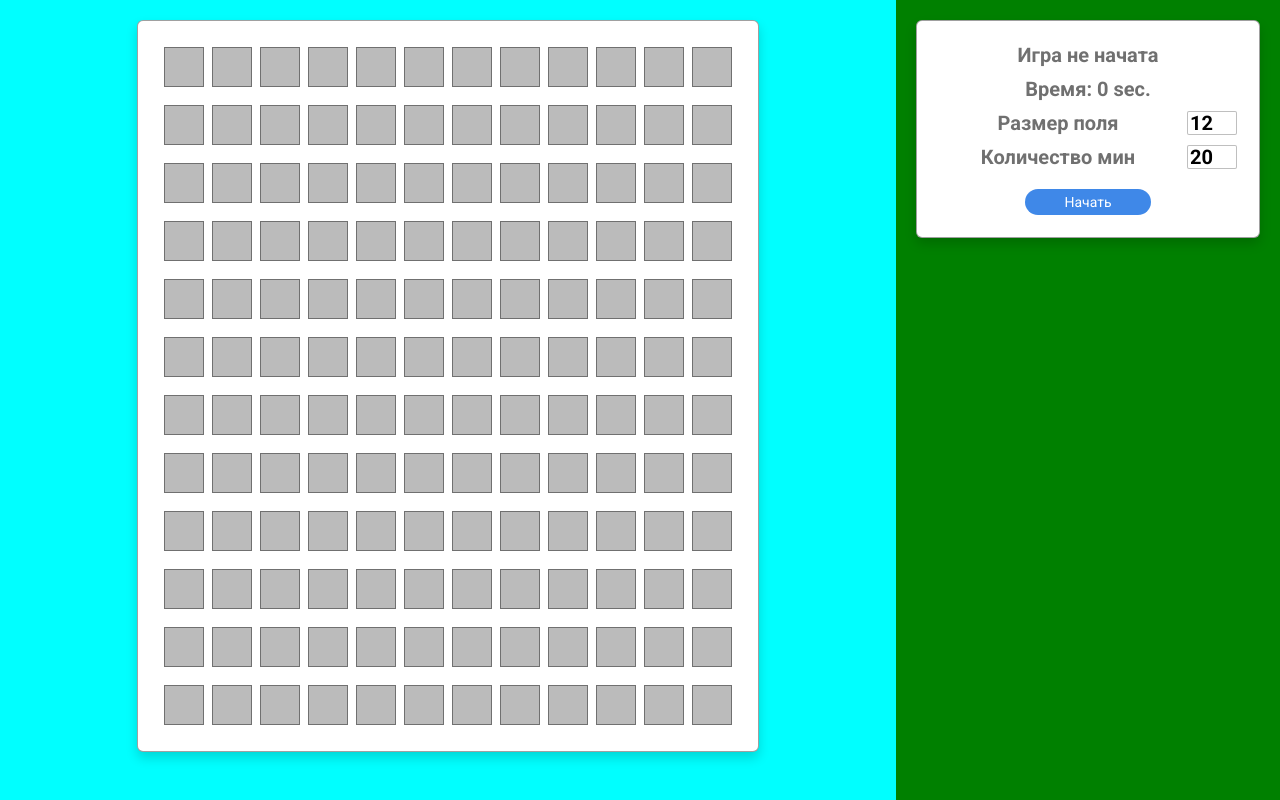
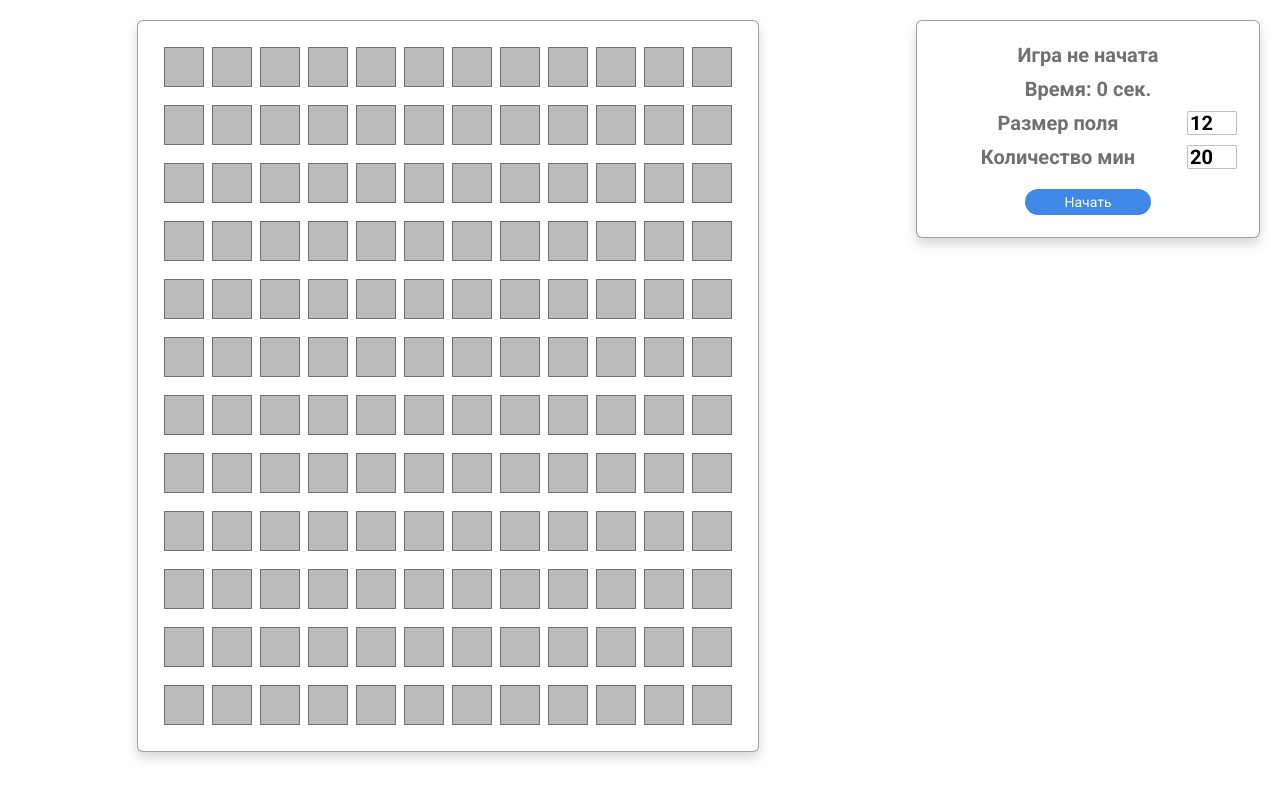
Before and after one commit to bykov-alexei/Web-homework, a plain HTML site: page MineSweeper/index.html in a window 1280 px wide. Drawn offline with Linux system fonts and the light colour scheme.

Commit message:
fixed-small-bugs

```diff
--- a/MineSweeper/app.css
+++ b/MineSweeper/app.css
@@ -19,7 +19,6 @@
     min-height: 100vh;
 
     text-align: center;
-    background: aqua;
 }
 
 .field, .interface {
@@ -30,7 +29,6 @@
 .field {
     min-width: 200px;
     min-height: 200px;
-    background: red;
 }
 
 .interface {
@@ -38,9 +36,6 @@
     min-height: 100vh;
 
     float: right;
-
-
-    background: green;
 }
 
 .window  {
--- a/MineSweeper/index.html
+++ b/MineSweeper/index.html
@@ -3,7 +3,7 @@
 <head>
     <link rel="stylesheet" href="app.css">
     <meta charset="UTF-8">
-    <title>Test</title>
+    <title>Сапер</title>
 </head>
 <body>
     <div id="wrapper">
@@ -14,7 +14,7 @@
         <div class="interface">
             <div class="window">
                 <p class="status">Игра не начата</p>
-              <p class="timer">Время: <span>0</span> sec.</p>
+              <p class="timer">Время: <span>0</span> сек.</p>
               <p>Размер поля<input type="number" min="1" name="field-size" value="12"></p>
                <p>Количество мин <input type="number" min="1" name="bombs-number" value="20"></p>
               <button>Начать</button>
```
